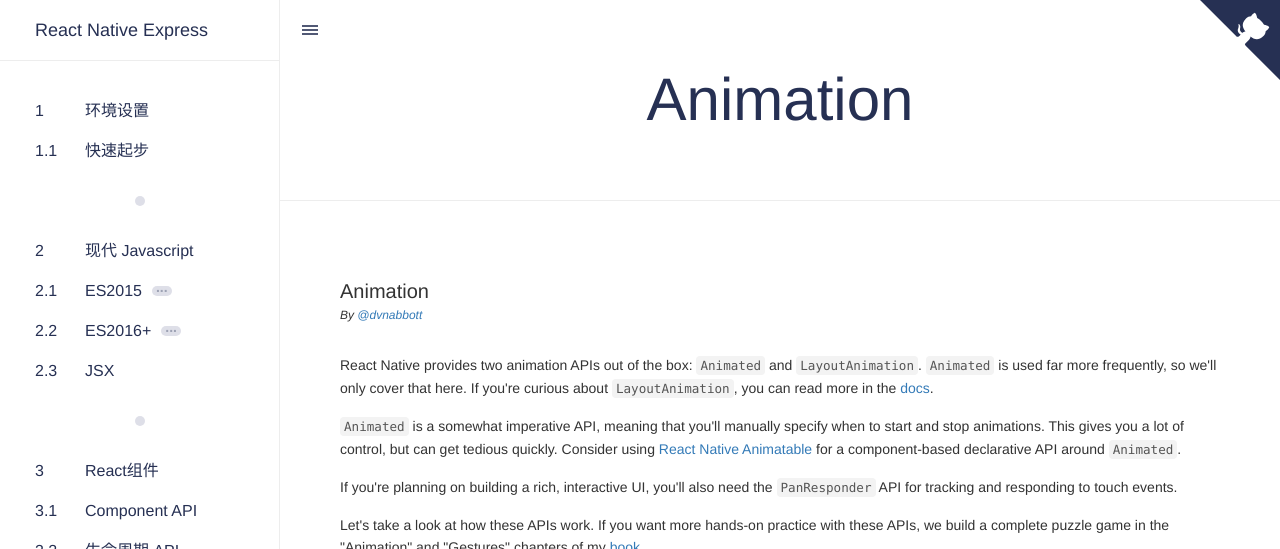
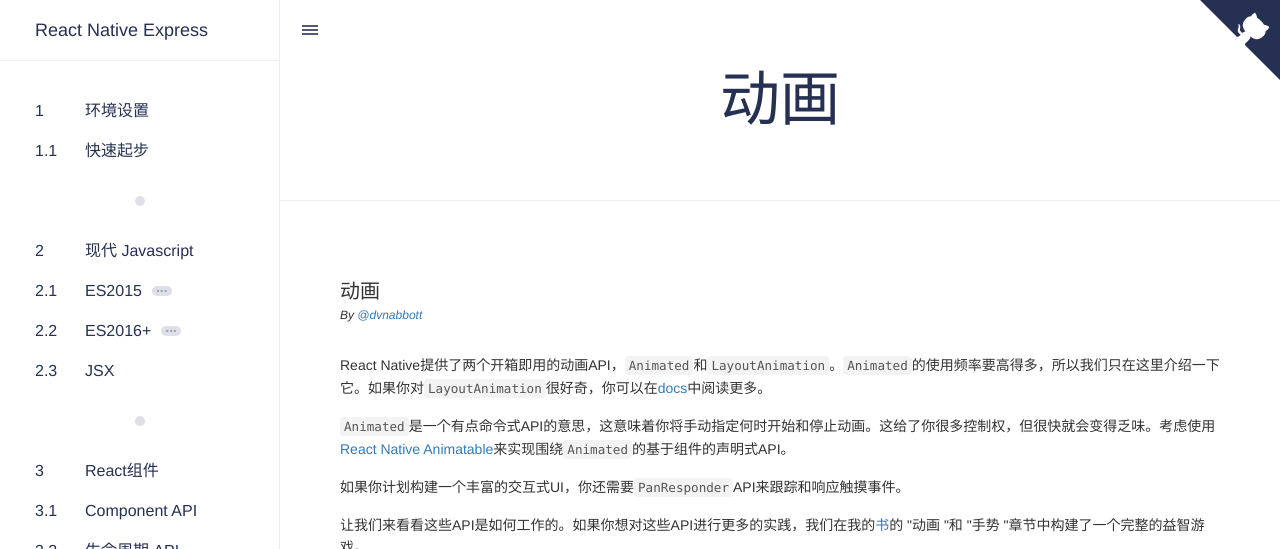
Before and after one commit to cnscorpions/react-native-express-cn, a Next.js app: page /animation in a window 1280 px wide. Shown: the top 549 px of the page. Built offline with nearby package versions, Linux system fonts and the light colour scheme.

Commit message:
动画 :white_check_mark:

```diff
--- a/src/pages/animation.mdx
+++ b/src/pages/animation.mdx
@@ -1,9 +1,8 @@
 
+React Native提供了两个开箱即用的动画API，`Animated`和`LayoutAnimation`。`Animated`的使用频率要高得多，所以我们只在这里介绍一下它。如果你对`LayoutAnimation`很好奇，你可以在[docs](https://facebook.github.io/react-native/docs/animations.html#layoutanimation)中阅读更多。
 
-React Native provides two animation APIs out of the box: `Animated` and `LayoutAnimation`. `Animated` is used far more frequently, so we'll only cover that here. If you're curious about `LayoutAnimation`, you can read more in the [docs](https://facebook.github.io/react-native/docs/animations.html#layoutanimation).
+`Animated`是一个有点命令式API的意思，这意味着你将手动指定何时开始和停止动画。这给了你很多控制权，但很快就会变得乏味。考虑使用[React Native Animatable](react_native_animatable)来实现围绕`Animated`的基于组件的声明式API。
 
-`Animated` is a somewhat imperative API, meaning that you'll manually specify when to start and stop animations. This gives you a lot of control, but can get tedious quickly. Consider using [React Native Animatable](react_native_animatable) for a component-based declarative API around `Animated`.
+如果你计划构建一个丰富的交互式UI，你还需要`PanResponder`API来跟踪和响应触摸事件。
 
-If you're planning on building a rich, interactive UI, you'll also need the `PanResponder` API for tracking and responding to touch events.
-
-Let's take a look at how these APIs work. If you want more hands-on practice with these APIs, we build a complete puzzle game in the "Animation" and "Gestures" chapters of my [book](https://gumroad.com/a/567063667).
+让我们来看看这些API是如何工作的。如果你想对这些API进行更多的实践，我们在我的[书](https://gumroad.com/a/567063667)的 "动画 "和 "手势 "章节中构建了一个完整的益智游戏。
--- a/src/utils/Sections.js
+++ b/src/utils/Sections.js
@@ -248,7 +248,7 @@ let sections = [
 
   {
     depth: 0,
-    title: 'Animation',
+    title: '动画',
     slug: 'animation',
     componentName: 'Animation',
   },
```
Also changed, not shown: 1 other file (tests, documents, lock files or other folders).
